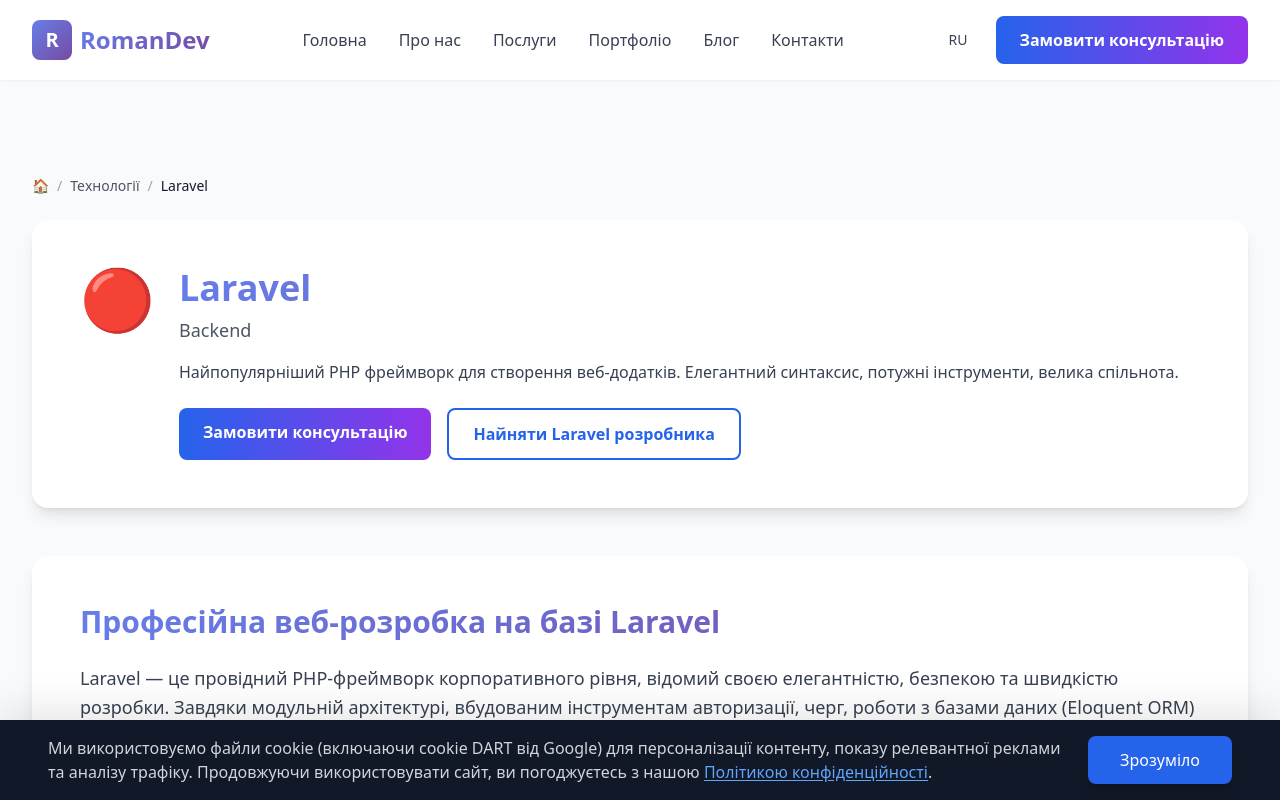
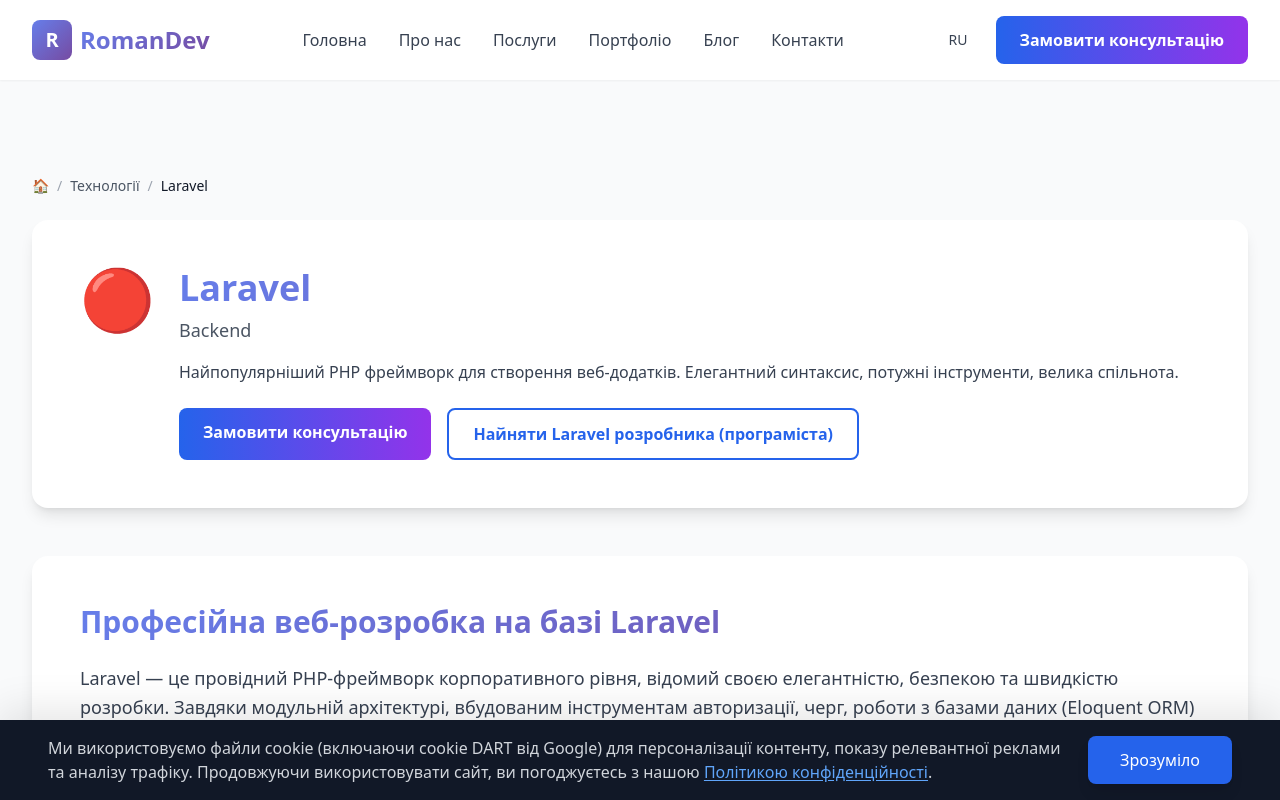
Before and after one commit to romanmatviy/programist.pp.ua, a Next.js app: page /ua/tech/laravel in a window 1280 px wide. Shown: the top 800 px of the page. Built offline with nearby package versions, Linux system fonts and the light colour scheme.

Commit message:
feat: implement dynamic technology detail pages with SEO and schema support

```diff
--- a/app/[lang]/tech/[slug]/page.tsx
+++ b/app/[lang]/tech/[slug]/page.tsx
@@ -91,7 +91,7 @@
                 </Link>
                 {hireService && (
                   <Link href={`/${lang}/service/${hireService.slug}`} className="btn-secondary">
-                    {lang === 'ua' ? `Найняти ${tech.name} розробника` : `Нанять ${tech.name} разработчика`}
+                    {lang === 'ua' ? `Найняти ${tech.name} розробника (програміста)` : `Нанять ${tech.name} разработчика (программиста)`}
                   </Link>
                 )}
               </div>
@@ -220,7 +220,7 @@
             </Link>
             {hireService && (
               <Link href={`/${lang}/service/${hireService.slug}`} className="bg-white/10 backdrop-blur-sm text-white border-2 border-white px-8 py-4 rounded-lg font-semibold hover:bg-white/20 transition-all duration-300 inline-block">
-                {lang === 'ua' ? `Найняти ${tech.name} розробника` : `Нанять ${tech.name} разработчика`}
+                {lang === 'ua' ? `Найняти ${tech.name} розробника (програміста)` : `Нанять ${tech.name} разработчика (программиста)`}
               </Link>
             )}
           </div>
```
